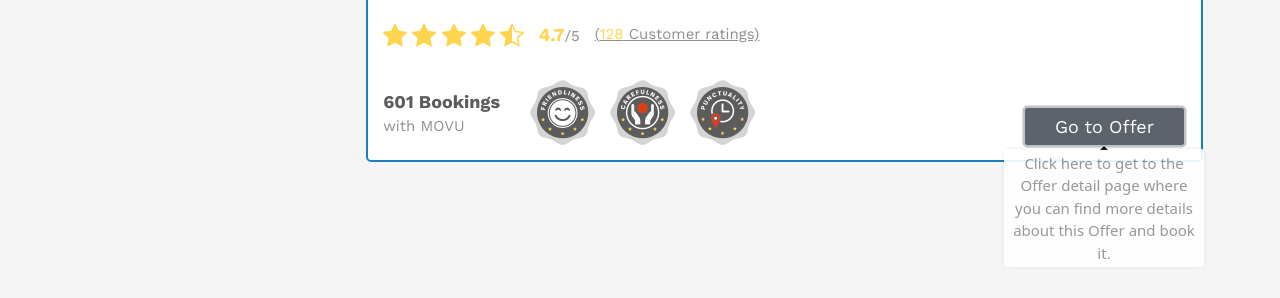
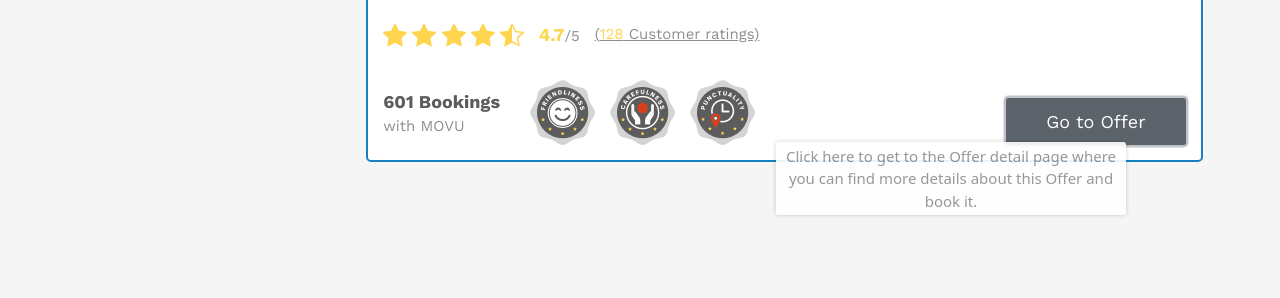
Before and after one commit to milanpetrovic/holycode, a plain HTML site: page index.html in a window 1280 px wide. Both pictures are taken after a click on the button "Go to Offer". Shown: the part 158-456 px from the top of the page. Drawn offline with nearby package versions, Linux system fonts and the light colour scheme.

Commit message:
Tooltip fixes

```diff
--- a/assets/css/app.css
+++ b/assets/css/app.css
@@ -116,6 +116,8 @@ margin: 0 0 0 20px;
      font-size: 1.8rem;
      background-color: var(--primary-color);
      border: none;
+     position: relative;
+     padding: 10px 40px;
 }
 
 .btn:hover {
@@ -123,8 +125,17 @@ margin: 0 0 0 20px;
 }
 
 .tooltip-inner {
-     background-color: white;
+     background-color: #fff;
      color: var(--text-light);
-     box-shadow: 0px 0px 5px rgba(0,0,0,.1);
+     box-shadow: 0px 0px 5px rgba(0,0,0,.2);
      font-size: 1.5rem;
+     max-width: 350px;
+     width: 350px;
+     position: absolute;
+     right: -30px;
+     top: -3px;
 }
+
+.tooltip .tooltip-arrow {
+     display: none !important;
+}
--- a/index.html
+++ b/index.html
@@ -79,14 +79,14 @@
               </div>
             </div>
 
-            <div class="cta d-flex flex-column justify-content-between">
+            <div class="cta d-flex flex-column justify-content-between align-items-end">
               <div class="cta__price">
                 <div class="cta__price-old">CHF 2269.-</div>
                 <div class="cta__price-new">CHF 1990.-</div>
               </div>
 
               <div class="cta_button">
-                <button type="button" class="btn btn-secondary py-2 px-5" data-bs-toggle="tooltip" data-bs-placement="bottom" title="Click here to get to the Offer detail page where you can find more details about this Offer and book it.">
+                <button type="button" class="btn btn-secondary" data-bs-toggle="tooltip" data-bs-placement="bottom" title="Click here to get to the Offer detail page where you can find more details about this Offer and book it.">
                   Go to Offer
                 </button>
               </div>
```
